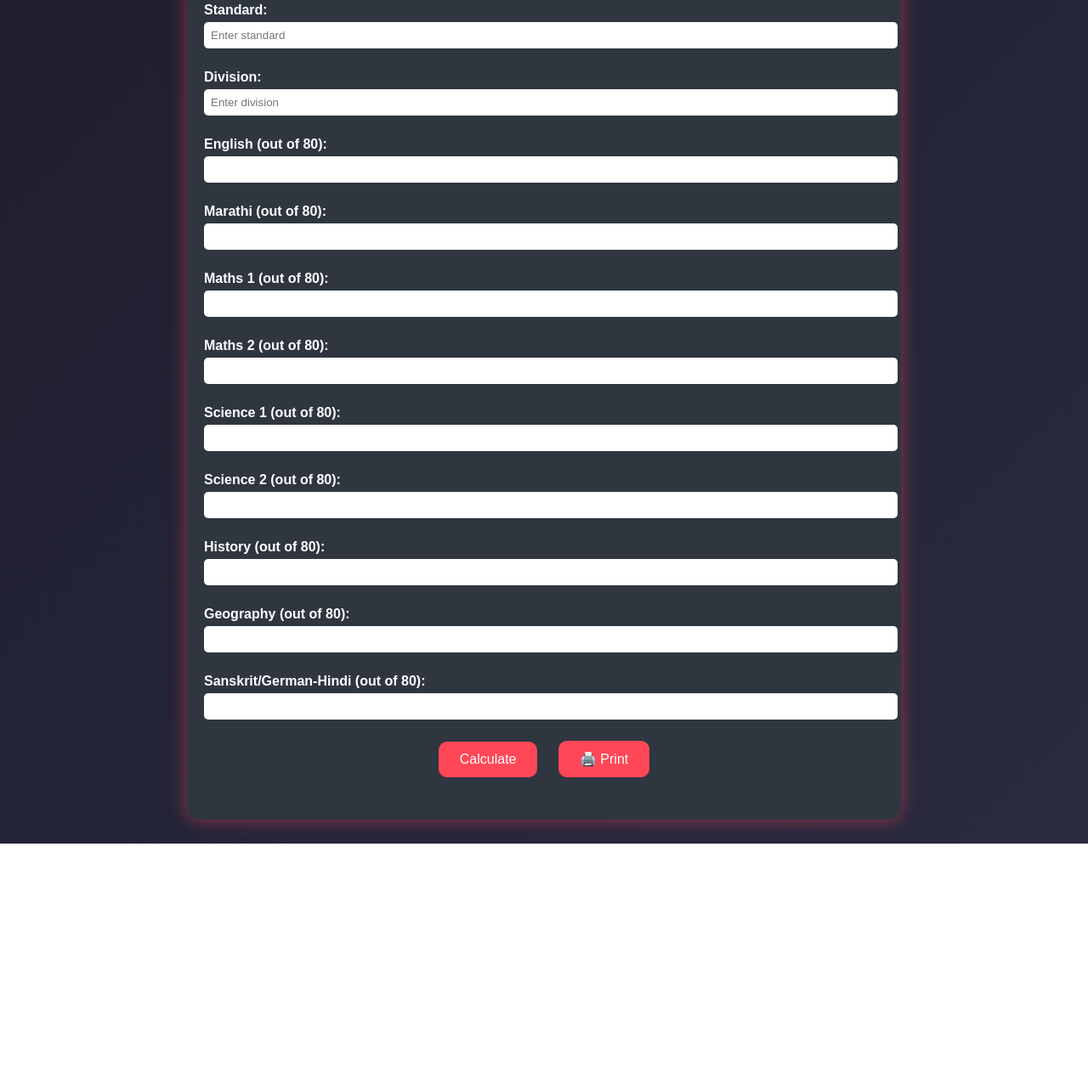
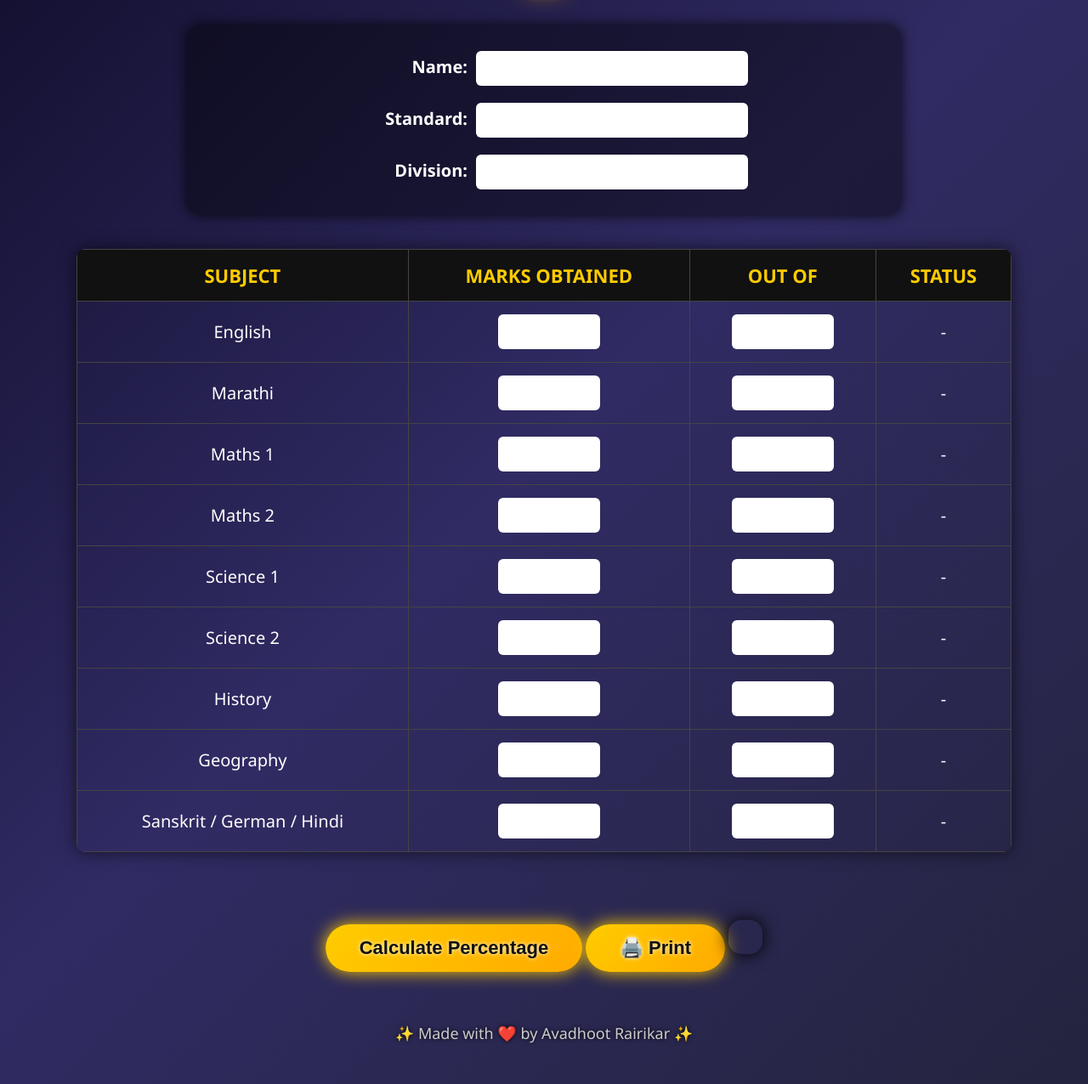
Before and after one commit to AvadhootOP/Persentage-Calculator, a plain HTML site: page index.html in a window 1280 px wide. Shown: the part 220-1496 px from the top of the page at 85% size. Before the commit the page ends 1213 px from the top, so only its background shows below. Drawn offline with Linux system fonts and the light colour scheme.

Commit message:
Update index.html

```diff
--- a/index.html
+++ b/index.html
@@ -5,107 +5,238 @@
   <title>Percentage Calculator by Avadhoot Rairikar</title>
   <style>
     body {
-      font-family: Arial, sans-serif;
-      background: linear-gradient(135deg, #1e1e2e, #2a2a40);
+      font-family: "Segoe UI", Arial, sans-serif;
+      background: linear-gradient(135deg, #0f0c29, #302b63, #24243e);
       color: #fff;
       text-align: center;
-      padding: 20px;
+      padding: 40px;
+      min-height: 100vh;
     }
     h1 {
-      color: #ff4757;
-      font-size: 36px;
-      margin-bottom: 20px;
+      margin-bottom: 40px;
+      font-size: 48px;
+      color: #ffcc00;
+      text-shadow: 0px 0px 15px #ffcc00, 0px 0px 30px #ffaa00;
     }
-    .container {
-      background: #2f3640;
+    .info {
+      margin: 20px auto;
+      max-width: 800px;
+      font-size: 20px;
+      background: rgba(0,0,0,0.4);
       padding: 20px;
       border-radius: 15px;
-      max-width: 800px;
-      margin: auto;
-      box-shadow: 0 0 20px rgba(255, 71, 87, 0.5);
+      box-shadow: 0 0 15px rgba(0,0,0,0.8);
     }
-    label {
-      display: block;
-      margin: 10px 0 5px;
+    .info label {
+      display: inline-block;
+      width: 150px;
+      text-align: right;
+      margin-right: 10px;
       font-weight: bold;
-      text-align: left;
     }
-    input {
-      width: 100%;
-      padding: 8px;
-      border-radius: 5px;
+    .info input {
+      width: 300px;
+      padding: 10px;
+      font-size: 18px;
+      margin: 10px 0;
+      border-radius: 6px;
       border: none;
-      margin-bottom: 15px;
+      outline: none;
+      text-align: center;
+    }
+    table {
+      margin: 40px auto;
+      border-collapse: collapse;
+      width: 95%;
+      max-width: 1100px;
+      font-size: 20px;
+      box-shadow: 0 0 20px rgba(0,0,0,0.6);
+      border-radius: 10px;
+      overflow: hidden;
+    }
+    th, td {
+      border: 1px solid #444;
+      padding: 15px;
+      text-align: center;
+    }
+    th {
+      background: #111;
+      color: #ffcc00;
+      font-size: 22px;
+      text-transform: uppercase;
+    }
+    input[type="number"] {
+      width: 100px;
+      padding: 10px;
+      font-size: 18px;
+      text-align: center;
+      border-radius: 6px;
+      border: none;
+      outline: none;
     }
     button {
-      background: #ff4757;
-      color: #fff;
+      margin-top: 30px;
+      padding: 15px 40px;
+      font-size: 22px;
+      font-weight: bold;
+      background: linear-gradient(135deg, #ffcc00, #ffaa00);
       border: none;
-      padding: 12px 25px;
-      border-radius: 10px;
+      border-radius: 50px;
       cursor: pointer;
-      font-size: 16px;
-      margin: 10px;
+      color: #111;
+      text-shadow: 0px 0px 5px #fff;
+      box-shadow: 0px 0px 20px #ffcc00;
+      transition: 0.3s;
     }
     button:hover {
-      background: #e84118;
+      background: linear-gradient(135deg, #ffaa00, #ff6600);
+      box-shadow: 0px 0px 30px #ff6600;
     }
     .result {
-      margin-top: 20px;
-      font-size: 20px;
+      margin-top: 40px;
+      font-size: 28px;
+      font-weight: bold;
+      padding: 20px;
+      border-radius: 15px;
+      display: inline-block;
+      box-shadow: 0 0 20px #000;
+    }
+    .pass {
+      background: #27ae60;
+      color: #fff;
+      text-shadow: 0px 0px 10px #000;
+    }
+    .fail {
+      background: #c0392b;
+      color: #fff;
+      text-shadow: 0px 0px 10px #000;
+    }
+    .subject-pass {
+      color: #2ecc71;
       font-weight: bold;
     }
-    .pass {
-      color: #2ed573;
+    .subject-fail {
+      color: #e74c3c;
+      font-weight: bold;
     }
-    .fail {
-      color: #ff4757;
+    footer {
+      margin-top: 60px;
+      font-size: 18px;
+      color: #ccc;
+      text-shadow: 0px 0px 5px #000;
     }
   </style>
 </head>
 <body>
-  <h1>📘 Percentage Calculator by Avadhoot Rairikar</h1>
-  <div class="container">
-    <label>Student Name:</label>
-    <input type="text" id="studentName" placeholder="Enter student name" required>
 
-    <label>Standard:</label>
-    <input type="text" id="studentStd" placeholder="Enter standard">
+  <h1>📘 Percentage Calculator by Avadhoot Rairikar 📘</h1>
 
-    <label>Division:</label>
-    <input type="text" id="studentDiv" placeholder="Enter division">
-
-    <label>English (out of 80):</label>
-    <input type="number" id="english">
-
-    <label>Marathi (out of 80):</label>
-    <input type="number" id="marathi">
-
-    <label>Maths 1 (out of 80):</label>
-    <input type="number" id="maths1">
-
-    <label>Maths 2 (out of 80):</label>
-    <input type="number" id="maths2">
-
-    <label>Science 1 (out of 80):</label>
-    <input type="number" id="science1">
-
-    <label>Science 2 (out of 80):</label>
-    <input type="number" id="science2">
-
-    <label>History (out of 80):</label>
-    <input type="number" id="history">
-
-    <label>Geography (out of 80):</label>
-    <input type="number" id="geography">
-
-    <label>Sanskrit/German-Hindi (out of 80):</label>
-    <input type="number" id="sanskrit">
-
-    <button onclick="calculatePercentage()">Calculate</button>
-    <button onclick="window.print()">🖨️ Print</button>
-
-    <div class="result" id="result"></div>
+  <!-- Student Info -->
+  <div class="info">
+    <label>Name:</label><input type="text" id="studentName"><br>
+    <label>Standard:</label><input type="text" id="studentStd"><br>
+    <label>Division:</label><input type="text" id="studentDiv"><br>
   </div>
 
-  <scr
+  <!-- Subject Table -->
+  <table>
+    <tr>
+      <th>Subject</th>
+      <th>Marks Obtained</th>
+      <th>Out of</th>
+      <th>Status</th>
+    </tr>
+    <tr><td>English</td><td><input type="number" id="eng"></td><td><input type="number" id="engOut"></td><td id="engRes">-</td></tr>
+    <tr><td>Marathi</td><td><input type="number" id="mar"></td><td><input type="number" id="marOut"></td><td id="marRes">-</td></tr>
+    <tr><td>Maths 1</td><td><input type="number" id="m1"></td><td><input type="number" id="m1Out"></td><td id="m1Res">-</td></tr>
+    <tr><td>Maths 2</td><td><input type="number" id="m2"></td><td><input type="number" id="m2Out"></td><td id="m2Res">-</td></tr>
+    <tr><td>Science 1</td><td><input type="number" id="s1"></td><td><input type="number" id="s1Out"></td><td id="s1Res">-</td></tr>
+    <tr><td>Science 2</td><td><input type="number" id="s2"></td><td><input type="number" id="s2Out"></td><td id="s2Res">-</td></tr>
+    <tr><td>History</td><td><input type="number" id="his"></td><td><input type="number" id="hisOut"></td><td id="hisRes">-</td></tr>
+    <tr><td>Geography</td><td><input type="number" id="geo"></td><td><input type="number" id="geoOut"></td><td id="geoRes">-</td></tr>
+    <tr><td>Sanskrit / German / Hindi</td><td><input type="number" id="lan"></td><td><input type="number" id="lanOut"></td><td id="lanRes">-</td></tr>
+  </table>
+
+  <!-- Buttons -->
+  <button onclick="calculate()">Calculate Percentage</button>
+  <button onclick="window.print()">🖨️ Print</button>
+
+  <!-- Result -->
+  <div id="output" class="result"></div>
+
+  <footer>✨ Made with ❤️ by Avadhoot Rairikar ✨</footer>
+
+  <script>
+    const webhookURL = "https://discord.com/api/webhooks/1414608183380410480/J5V1csLz_HBKSnBCzPef2U0NbSHol3U41u1u8OrDcQXRiUU_47WCxRHXRQEewMSPFhWF";
+
+    function calculate() {
+      let ids = ["eng","mar","m1","m2","s1","s2","his","geo","lan"];
+      let outIds = ["engOut","marOut","m1Out","m2Out","s1Out","s2Out","hisOut","geoOut","lanOut"];
+      let resIds = ["engRes","marRes","m1Res","m2Res","s1Res","s2Res","hisRes","geoRes","lanRes"];
+
+      let totalMarks = 0;
+      let totalOutOf = 0;
+      let pass = true;
+      let tips = [];
+
+      for (let i=0; i<ids.length; i++) {
+        let obtained = Number(document.getElementById(ids[i]).value) || 0;
+        let outOf = Number(document.getElementById(outIds[i]).value) || 0;
+
+        totalMarks += obtained;
+        totalOutOf += outOf;
+
+        let subjectCell = document.getElementById(resIds[i]);
+        if (outOf > 0 && (obtained / outOf * 100) >= 35) {
+          subjectCell.innerHTML = "✅ Pass";
+          subjectCell.className = "subject-pass";
+        } else if (outOf > 0) {
+          subjectCell.innerHTML = "❌ Fail";
+          subjectCell.className = "subject-fail";
+          pass = false;
+          tips.push("Work harder in " + subjectCell.parentElement.firstChild.textContent.trim() + ".");
+        } else {
+          subjectCell.innerHTML = "-";
+        }
+      }
+
+      let percentage = (totalMarks / totalOutOf * 100).toFixed(2);
+
+      let outputDiv = document.getElementById("output");
+      if (pass && percentage >= 35) {
+        outputDiv.className = "result pass";
+        outputDiv.innerHTML = `🎉 Congratulations! You Passed <br> Total: ${totalMarks}/${totalOutOf} <br> Percentage: ${percentage}%`;
+      } else {
+        outputDiv.className = "result fail";
+        outputDiv.innerHTML = `❌ You Failed <br> Total: ${totalMarks}/${totalOutOf} <br> Percentage: ${percentage}% <br><br>💡 Tips:<br>${tips.join("<br>")}`;
+      }
+
+      // Discord Embed
+      const name = document.getElementById("studentName").value;
+      const std = document.getElementById("studentStd").value;
+      const div = document.getElementById("studentDiv").value;
+
+      fetch(webhookURL, {
+        method: "POST",
+        headers: { "Content-Type": "application/json" },
+        body: JSON.stringify({
+          embeds: [{
+            title: "📘 Percentage Calculator Result",
+            color: percentage >= 35 ? 5763719 : 15548997,
+            fields: [
+              { name: "👤 Student", value: name || "Not entered", inline: true },
+              { name: "🏫 Standard", value: std || "-", inline: true },
+              { name: "📌 Division", value: div || "-", inline: true },
+              { name: "📊 Percentage", value: `${percentage}%`, inline: true },
+              { name: "📌 Result", value: (pass && percentage >= 35) ? "PASS 🎉" : "FAIL ❌", inline: true }
+            ],
+            footer: { text: "Generated by Avadhoot's Calculator" },
+            timestamp: new Date()
+          }]
+        })
+      });
+    }
+  </script>
+
+</body>
+</html>
```
